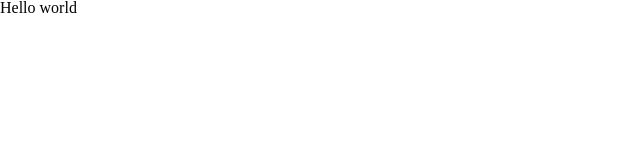
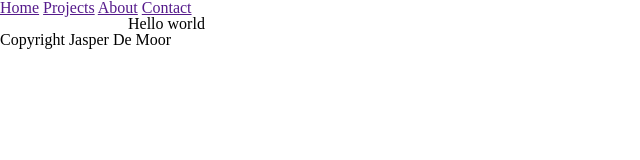
Before and after one commit to DeMoorJasper/DeMoorJasper.github.io, a plain HTML site: page index.html in a window 1280 px wide. Shown: the whole page, without its empty margins (0-640 px from the left). Drawn offline with Linux system fonts and the light colour scheme.

Commit message:
Update index.html

```diff
--- a/index.html
+++ b/index.html
@@ -14,6 +14,19 @@
 </head>
 
 <body>
-  <h1>Hello world</h1>
+  <div id="navbar">
+    <a href="">Home</a>
+    <a href="">Projects</a>
+    <a href="">About</a>
+    <a href="">Contact</a>
+  </div>
+
+  <div id="container">
+    <h1>Hello world</h1>
+  </div>
+
+  <div id="footer">
+    Copyright Jasper De Moor
+  </div>
 </body>
 </html>
```
